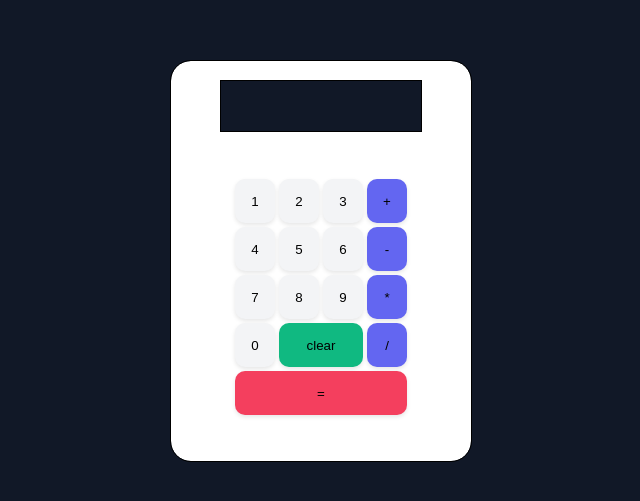
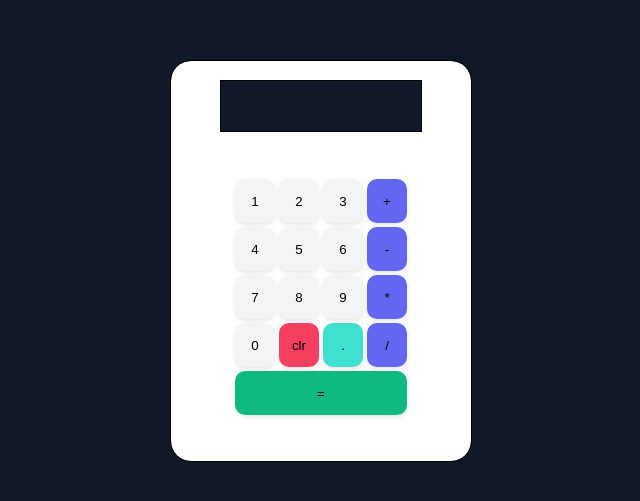
Before and after one commit to usmaanrnadeem/0-to-1, a plain HTML site: page the-odin-project-foundations/project-calculator/index.html in a window 1280 px wide. Shown: the part 199-700 px from the top of the page, without its empty margins (319-959 px from the left). Drawn offline with Linux system fonts and the light colour scheme.

Commit message:
Add a non-functional . button

```diff
--- a/the-odin-project-foundations/project-calculator/index.html
+++ b/the-odin-project-foundations/project-calculator/index.html
@@ -24,7 +24,8 @@
             <button class="num">9</button>
             <button class="operation">*</button>
             <button class="num">0</button>
-            <button class="clear">clear</button>
+            <button class="clear">clr</button>
+            <button class="decimal">.</button>
             <button class="operation">/</button>
             <button class="equals">=</button>
         </div>
--- a/the-odin-project-foundations/project-calculator/style.css
+++ b/the-odin-project-foundations/project-calculator/style.css
@@ -64,12 +64,17 @@ button {
 }
 
 .clear {
-    width: 84px;
-    background-color: #10B981;
+    width: 40px;
+    background-color: #F43F5E;
+}
+
+.decimal {
+    width: 40px;
+    background-color: turquoise;
 }
 
 .equals {
     width: 256px;
     margin-bottom: 20px;
-    background-color: #F43F5E;
+    background-color: #10B981 ;
 }
```
